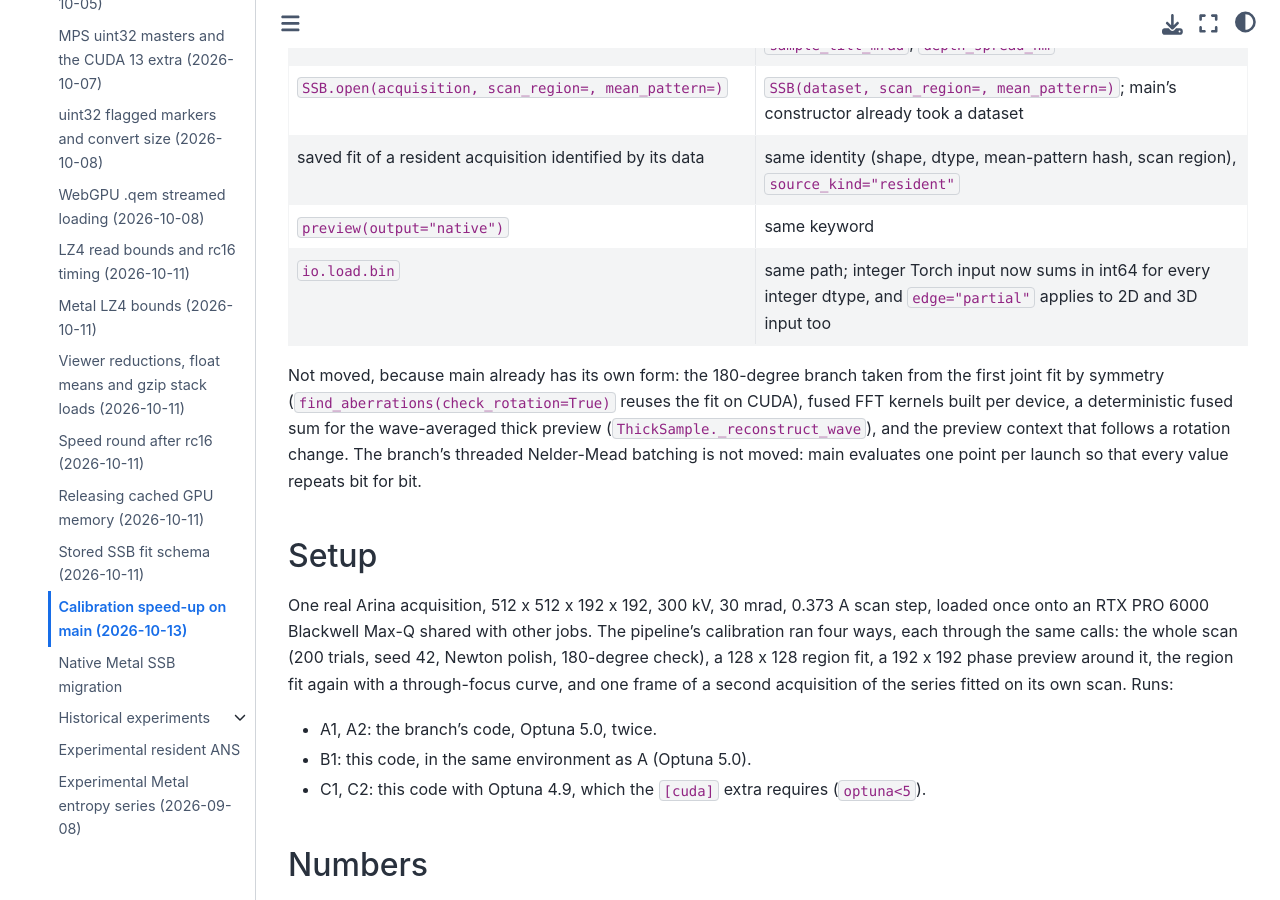
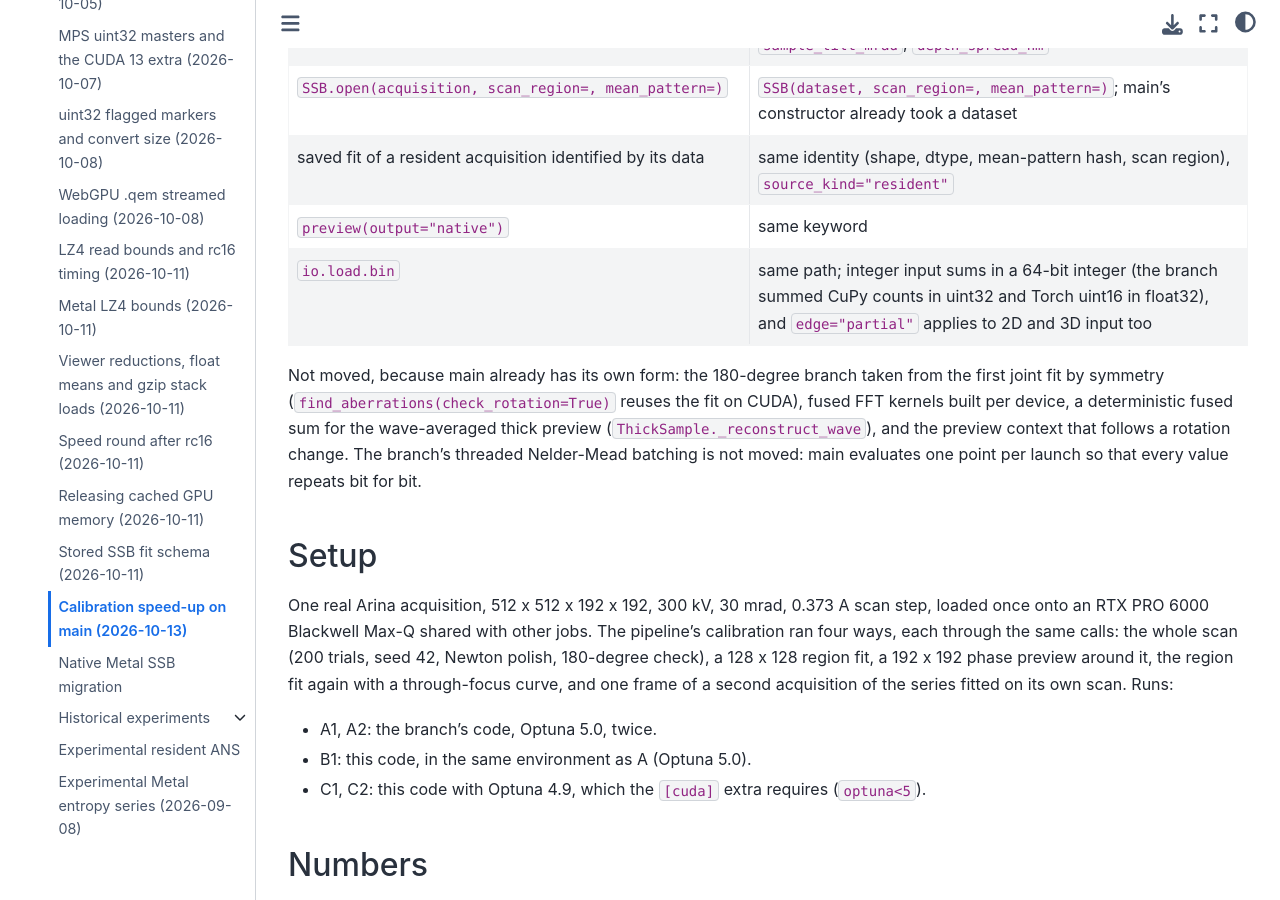
Before and after one commit to bobleesj/quantem.gpu, a Jupyter Book: the page built from docs/maintainer/2026-10-13-calibrate-speed-on-main.md, in a window 1280 px wide and 900 px high, scrolled down 680 px. Built offline with Jupyter Book 1.0.4 settings and Sphinx 7.4.7 and the Sphinx Book theme 1.1.4, drawn with Linux system fonts in a browser that asks for light colours; pages that are not in the unit, such as notebooks, are missing from menus.

Commit message:
docs: bin sums integers in 64 bits on main

```diff
--- a/docs/maintainer/2026-10-13-calibrate-speed-on-main.md
+++ b/docs/maintainer/2026-10-13-calibrate-speed-on-main.md
@@ -20,7 +20,7 @@ the branch's numbers?
 | `SSB.open(acquisition, scan_region=, mean_pattern=)` | `SSB(dataset, scan_region=, mean_pattern=)`; main's constructor already took a dataset |
 | saved fit of a resident acquisition identified by its data | same identity (shape, dtype, mean-pattern hash, scan region), `source_kind="resident"` |
 | `preview(output="native")` | same keyword |
-| `io.load.bin` | same path; integer Torch input now sums in int64 for every integer dtype, and `edge="partial"` applies to 2D and 3D input too |
+| `io.load.bin` | same path; integer input sums in a 64-bit integer (the branch summed CuPy counts in uint32 and Torch uint16 in float32), and `edge="partial"` applies to 2D and 3D input too |
 
 Not moved, because main already has its own form: the 180-degree branch taken from the first joint fit by symmetry
 (`find_aberrations(check_rotation=True)` reuses the fit on CUDA), fused FFT kernels built per device, a deterministic
```
